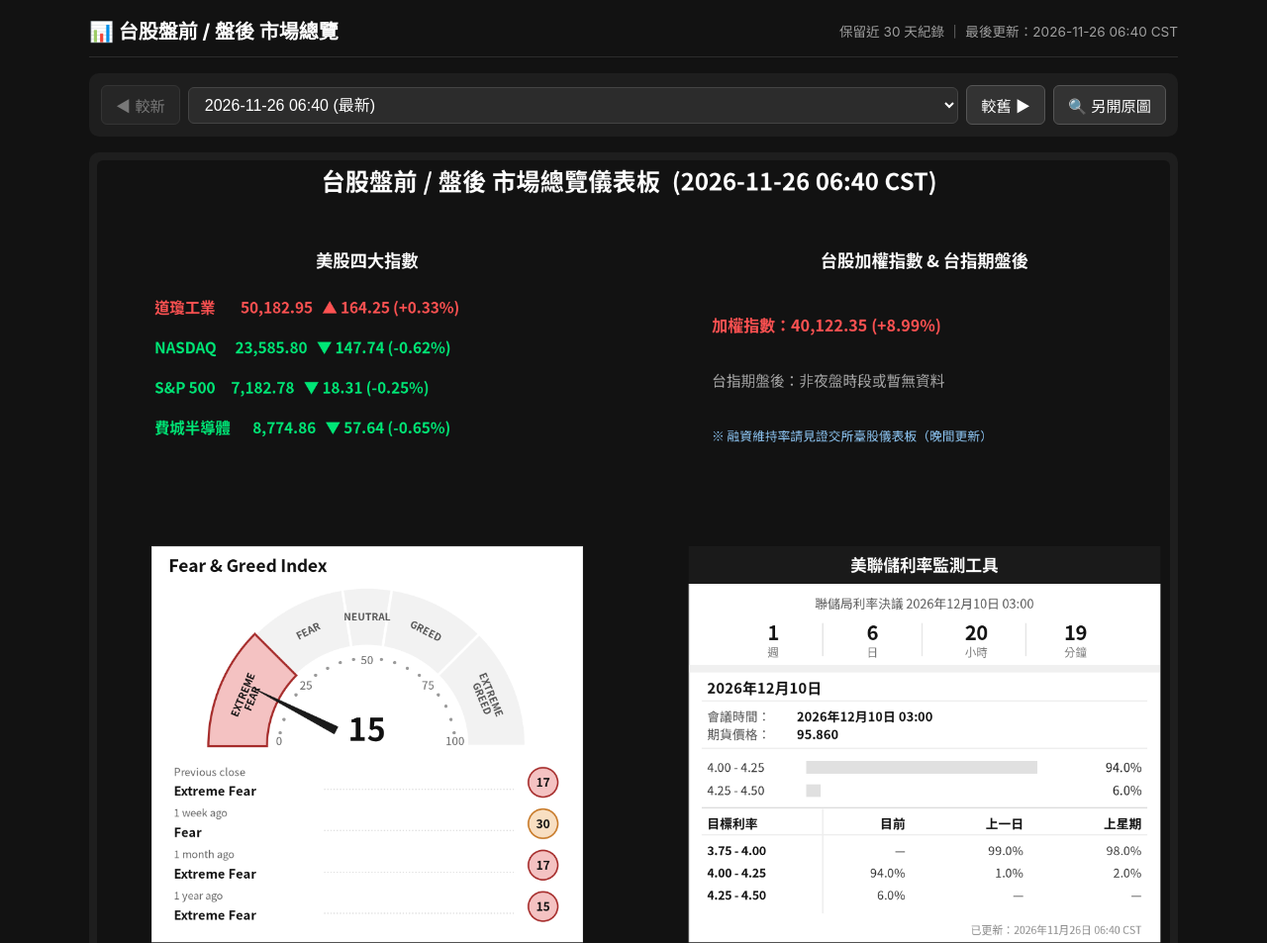
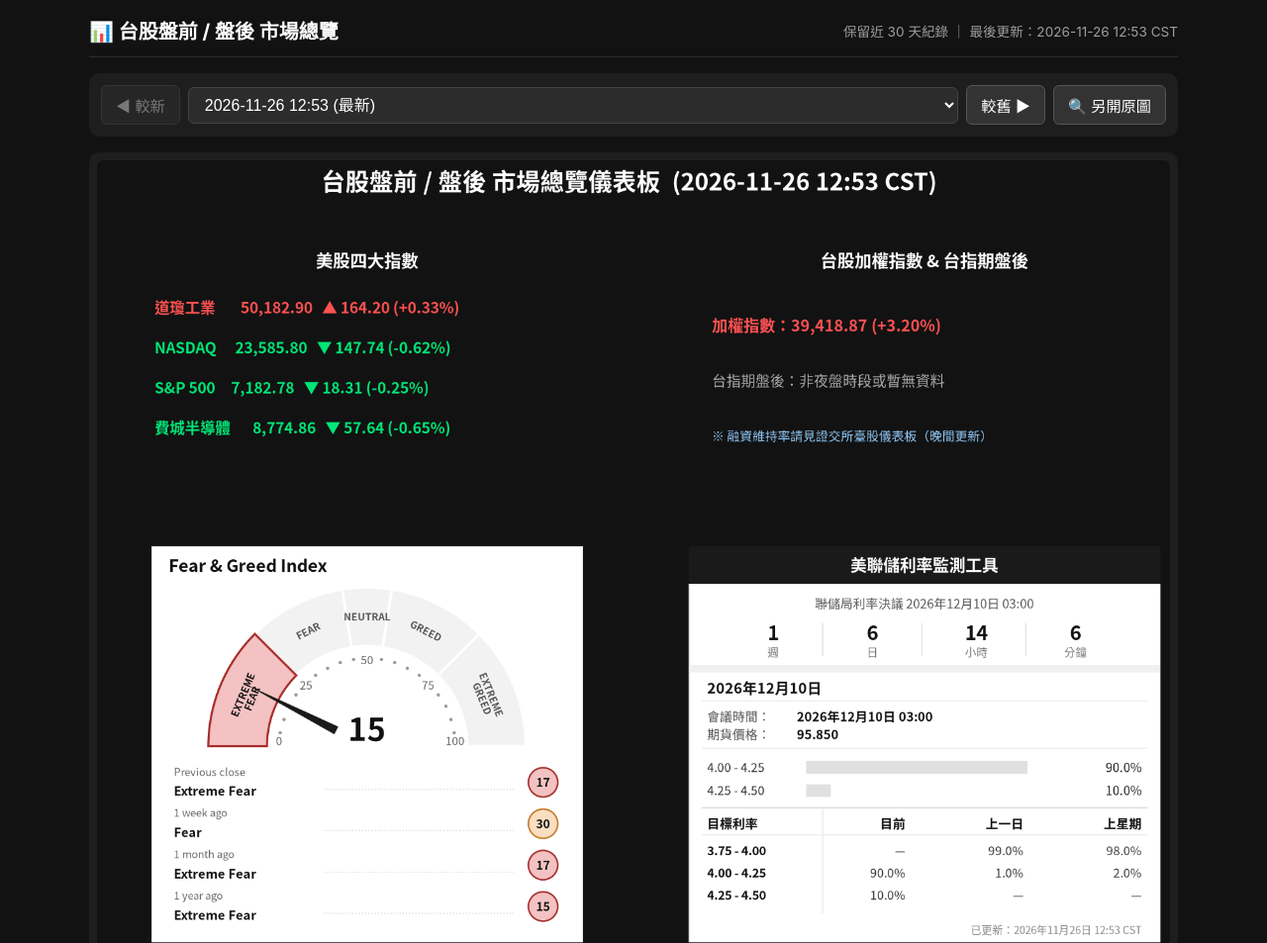
Before and after one commit to BrianXu0712/tw-market-bot, a plain HTML site: page docs/index.html in a window 1280 px wide. Shown: the top 953 px of the page at 99% size. Drawn offline with Linux system fonts and the light colour scheme.

Commit message:
Update market dashboard 2026-11-26 04:53

```diff
--- a/docs/index.html
+++ b/docs/index.html
@@ -94,7 +94,7 @@
   <div class="container">
     <header>
       <h1>📊 台股盤前 / 盤後 市場總覽</h1>
-      <div class="meta">保留近 30 天紀錄 ｜ 最後更新：2026-11-26 06:40 CST</div>
+      <div class="meta">保留近 30 天紀錄 ｜ 最後更新：2026-11-26 12:53 CST</div>
     </header>
 
     <div class="controls">
@@ -113,7 +113,7 @@
   </div>
 
   <script>
-    const reports = [{"file": "2026-11-26_0640.png", "label": "2026-11-26 06:40"}, {"file": "2026-11-25_1657.png", "label": "2026-11-25 16:57"}];
+    const reports = [{"file": "2026-11-26_1253.png", "label": "2026-11-26 12:53"}, {"file": "2026-11-26_0640.png", "label": "2026-11-26 06:40"}, {"file": "2026-11-25_1657.png", "label": "2026-11-25 16:57"}];
     const select = document.getElementById("reportSelect");
     const img = document.getElementById("chartImg");
     const rawLink = document.getElementById("rawLink");
```
Also changed, not shown: docs/reports/2026-11-26_1253.png (added).
